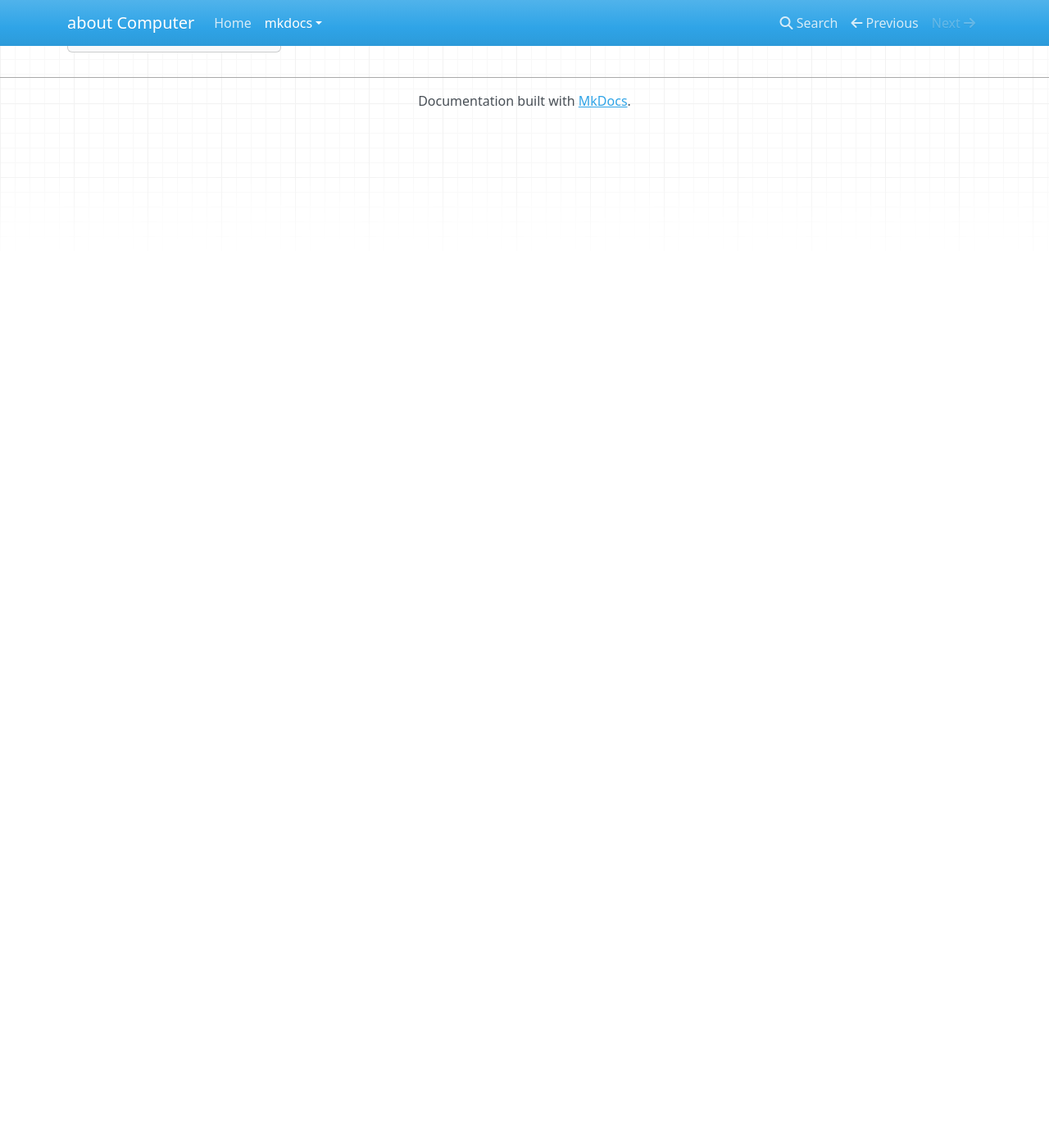
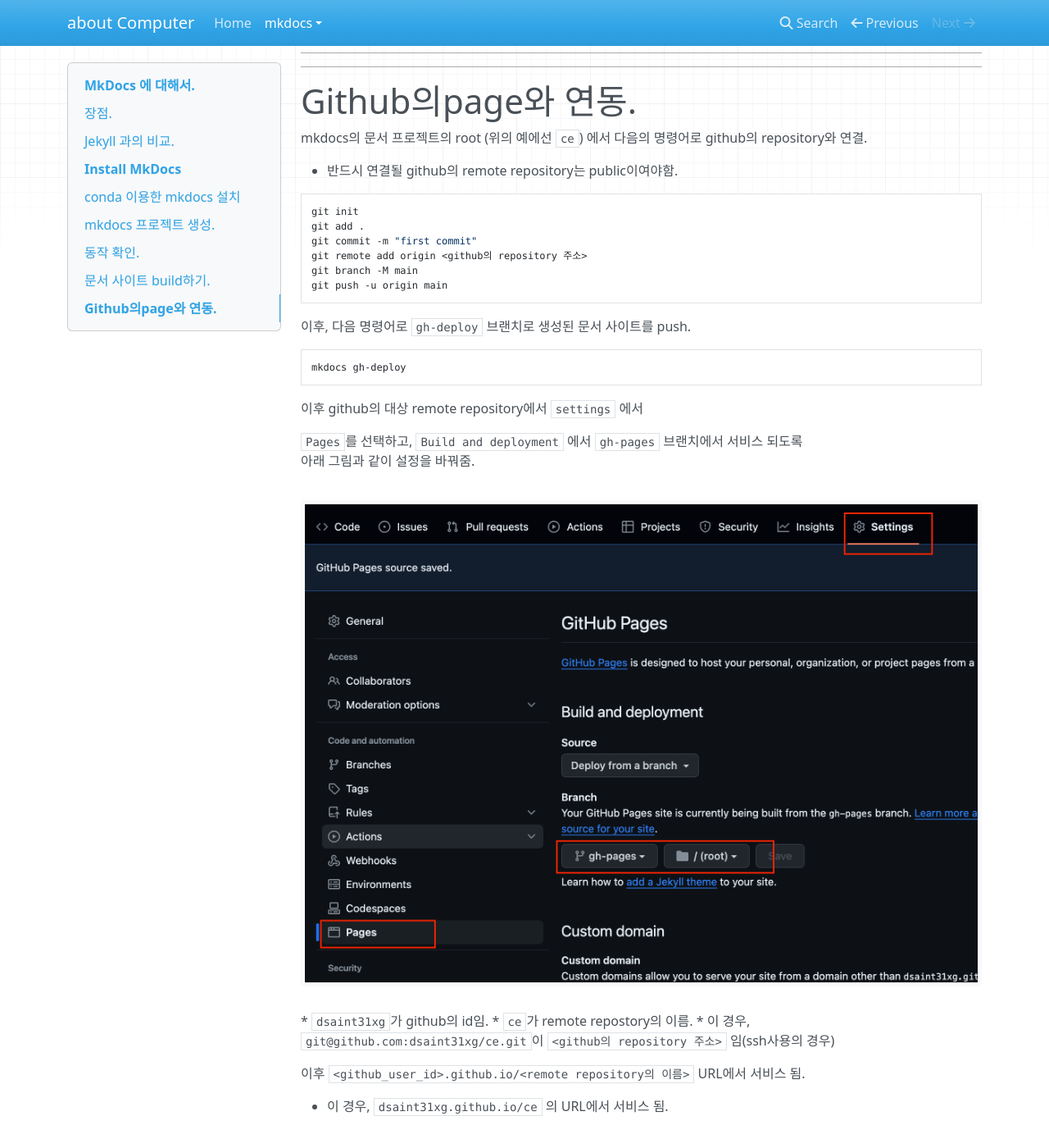
Before and after one commit to dsaint31xg/ce, an MkDocs documentation site: the page built from docs/mkdocs/install.md, in a window 1280 px wide and 1400 px high, scrolled down 3034 px. Shown: the whole window at 82% size. Built offline with MkDocs 1.6.1, drawn with Linux system fonts in a browser that asks for light colours; nearby versions of some CDN libraries; before the commit the page ends 3185 px from its top, so only the background shows below that; some of the changed text lies outside the part shown.

Commit message:
add config for apply into github page

````diff
--- a/docs/mkdocs/install.md
+++ b/docs/mkdocs/install.md
@@ -96,7 +96,7 @@
 그 결과는 다음과 같음.
 
 ```
-test
+ce
 ├── docs
 │   └── index.md
 ├── mkdocs.yml
@@ -130,3 +130,44 @@
 
 8 directories, 23 files
 ```
+
+---
+
+---
+
+# Github의page와 연동.
+
+mkdocs의 문서 프로젝트의 root (위의 예에선 `ce`) 에서 다음의 명령어로 github의 repository와 연결.
+
+* 반드시 연결될 github의 remote repository는 public이여야함.
+
+
+```bash
+git init
+git add .
+git commit -m "first commit"
+git remote add origin <github의 repository 주소>
+git branch -M main
+git push -u origin main
+```
+
+이후, 다음 명령어로 `gh-deploy` 브랜치로 생성된 문서 사이트를 push.
+
+```bash
+mkdocs gh-deploy
+```
+
+이후 github의 대상 remote repository에서 `settings` 에서
+
+`Pages`를 선택하고, `Build and deployment` 에서 `gh-pages` 브랜치에서 서비스 되도록
+아래 그림과 같이 설정을 바꿔줌.
+
+![](./imgs/github_page_gh_deploy.png)
+* `dsaint31xg`가 github의 id임.
+* `ce`가 remote repostory의 이름.
+* 이 경우, `git@github.com:dsaint31xg/ce.git`이 `<github의 repository 주소>` 임(ssh사용의 경우)
+
+
+이후 `<github_user_id>.github.io/<remote repository의 이름>` URL에서 서비스 됨.
+
+* 이 경우, `dsaint31xg.github.io/ce` 의 URL에서 서비스 됨.
````
Also changed, not shown: docs/mkdocs/imgs/github_page_gh_deploy.png (added), site/404.html, site/index.html, site/mkdocs/imgs/github_page_gh_deploy.png (added), site/mkdocs/imgs/serve_result.png (added), site/mkdocs/install/index.html (added), site/search/search_index.json, 1 other file.
